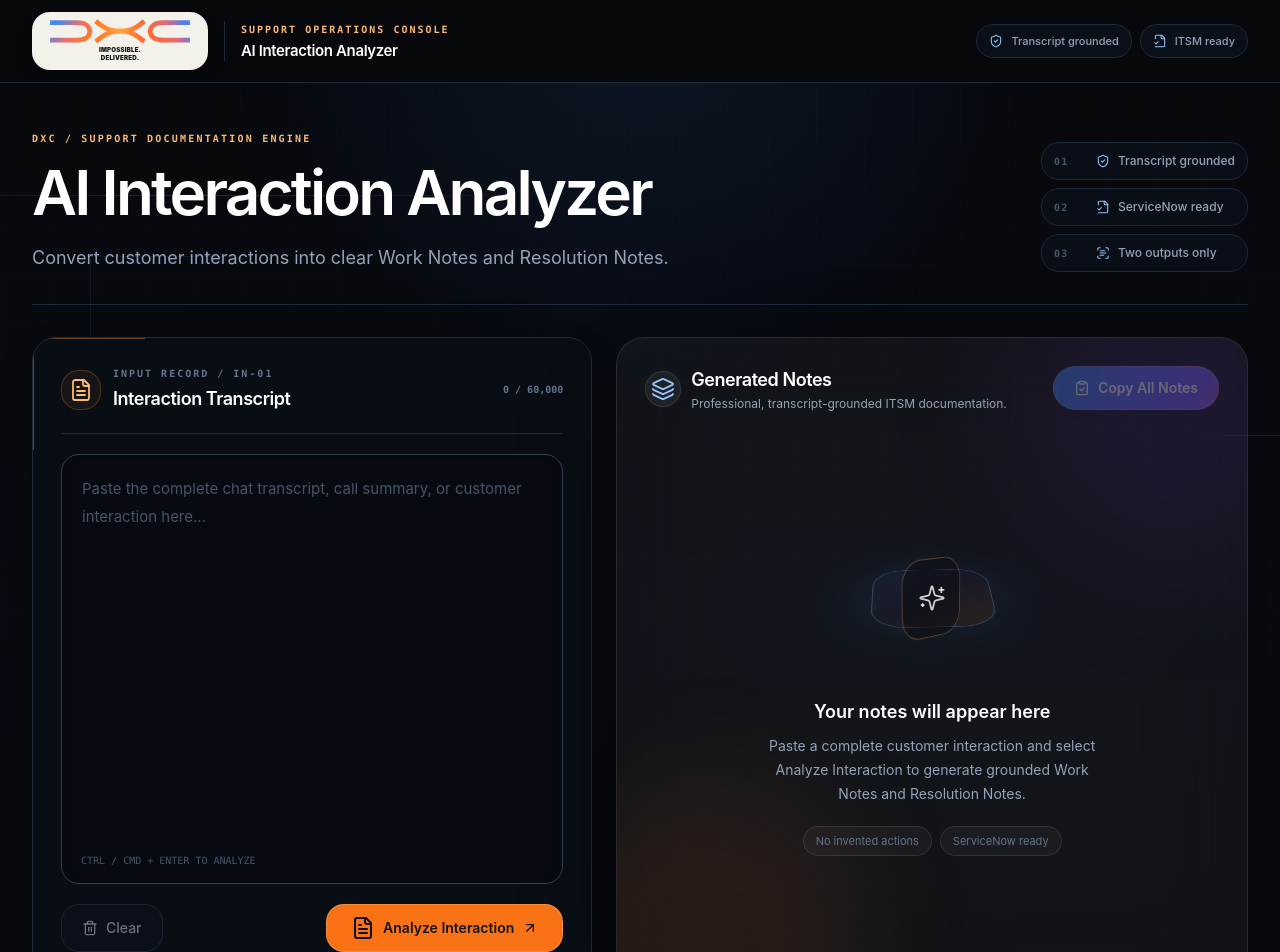
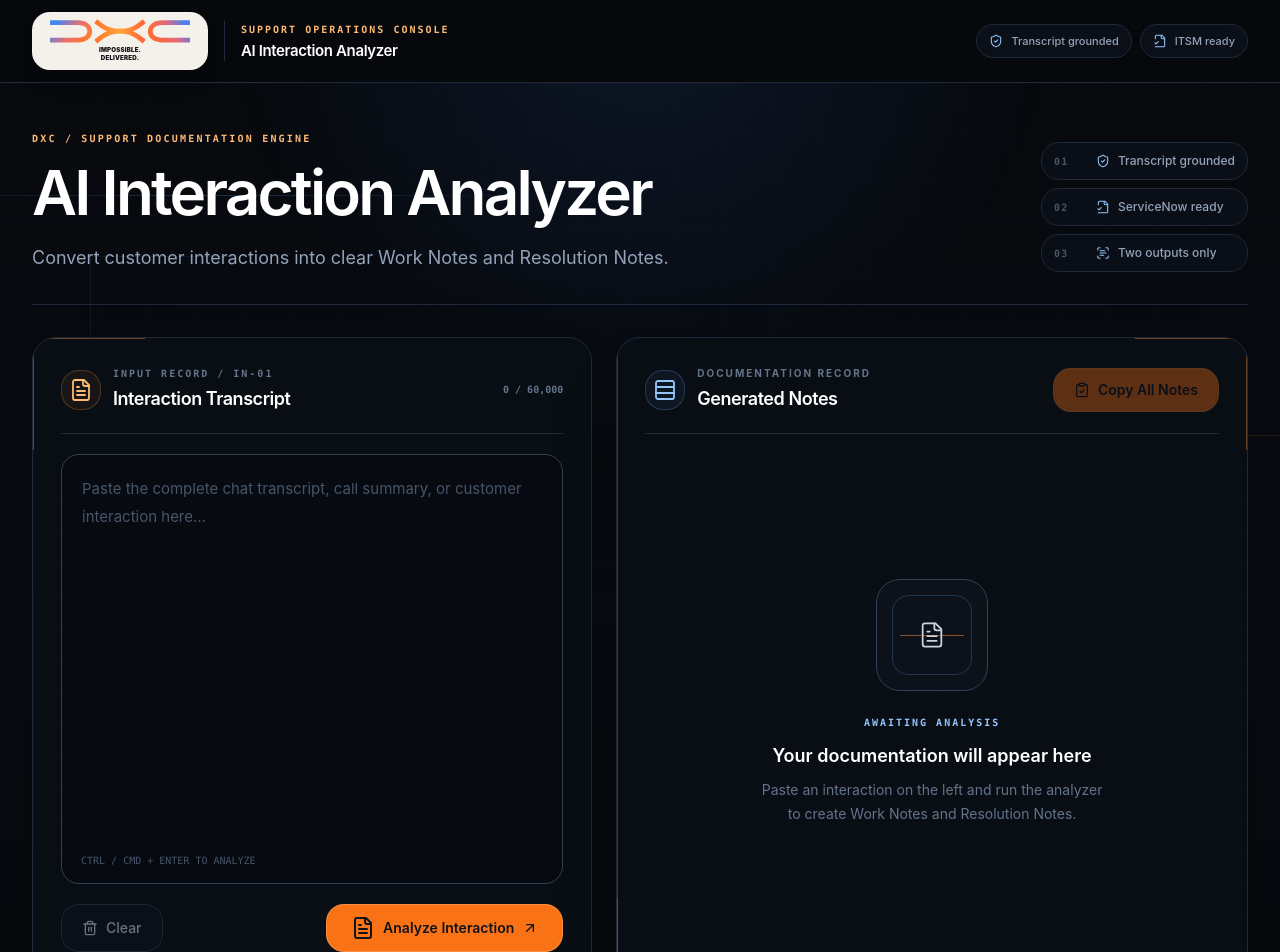
Before and after one commit to Infinity-projects-hue/DXC-Documentation-Tool, a Next.js app: page / in a window 1280 px wide. Shown: the top 952 px of the page. Built offline with nearby package versions, Linux system fonts and the light colour scheme.

Commit message:
Align Work Notes and Resolution Notes records

```diff
--- a/components/documentation/OutputCards.tsx
+++ b/components/documentation/OutputCards.tsx
@@ -1,22 +1,39 @@
 "use client";
 
 import * as React from "react";
-import { AnimatePresence, motion } from "framer-motion";
+import { AnimatePresence, motion, useReducedMotion } from "framer-motion";
 import {
   Check,
   ClipboardCheck,
   Copy,
   FileCheck2,
   FileText,
-  Layers3,
-  ShieldCheck,
-  Sparkles,
+  LoaderCircle,
+  Rows3,
 } from "lucide-react";
 import { Button } from "@/components/ui/button";
 import { useAppStore, type DocumentationOutput } from "@/store/useAppStore";
 
-function normalize(value: string): string {
-  return value.trim().replace(/\s+/g, " ");
+function sentenceLines(value: string | string[]): string[] {
+  const values = Array.isArray(value) ? value : [value];
+  return values
+    .flatMap((item) =>
+      item
+        .replace(/\r/g, "")
+        .split(/\n+/)
+        .flatMap((line) => line.match(/[^.!?]+(?:[.!?]+(?=\s|$)|$)/g) ?? [line]),
+    )
+    .map((line) =>
+      line
+        .trim()
+        .replace(/^\s*(?:[>•*\-]|\d+[.)])\s*/, "")
+        .replace(/\s+/g, " "),
+    )
+    .filter(Boolean);
+}
+
+function quoteLines(lines: string[]): string[] {
+  return lines.map((line) => `> ${line}`);
 }
 
 function workNotesText(output: DocumentationOutput): string {
@@ -24,18 +41,22 @@ function workNotesText(output: DocumentationOutput): string {
     "WORK NOTES",
     "",
     "Issue:",
-    normalize(output.workNotes.issue),
+    ...quoteLines(sentenceLines(output.workNotes.issue)),
     "",
-    "Troubleshooting / Actions Performed:",
-    ...output.workNotes.tsPerformed.map(normalize),
+    "TS Performed:",
+    ...quoteLines(sentenceLines(output.workNotes.tsPerformed)),
     "",
-    "Outcome:",
-    normalize(output.workNotes.output),
+    "Output:",
+    ...quoteLines(sentenceLines(output.workNotes.output)),
   ].join("\n");
 }
 
 function resolutionText(output: DocumentationOutput): string {
-  return ["RESOLUTION NOTES", "", normalize(output.resolutionNotes)].join("\n");
+  return [
+    "RESOLUTION NOTES",
+    "",
+    ...quoteLines(sentenceLines(output.resolutionNotes)),
+  ].join("\n");
 }
 
 function allNotesText(output: DocumentationOutput): string {
@@ -59,14 +80,17 @@ async function writeClipboard(text: string) {
   document.body.removeChild(textarea);
 }
 
+type CopyTarget = "work" | "resolution" | "all";
+
 export function OutputCards() {
   const output = useAppStore((state) => state.output);
   const isGenerating = useAppStore((state) => state.isGenerating);
-  const [copied, setCopied] = React.useState<"work" | "resolution" | "all" | null>(null);
+  const [copied, setCopied] = React.useState<CopyTarget | null>(null);
 
   const copy = React.useCallback(
-    async (target: "work" | "resolution" | "all") => {
+    async (target: CopyTarget) => {
       if (!output) return;
+
       const text =
         target === "work"
           ? workNotesText(output)
@@ -87,27 +111,27 @@ export function OutputCards() {
 
   return (
     <motion.section
-      initial={{ opacity: 0, y: 18 }}
+      initial={{ opacity: 0, y: 16 }}
       animate={{ opacity: 1, y: 0 }}
-      transition={{ duration: 0.6, delay: 0.06, ease: "easeOut" }}
-      className="relative isolate min-h-[640px] overflow-hidden rounded-[28px] border border-white/10 bg-white/[0.045] shadow-[0_32px_100px_-48px_rgba(0,0,0,0.95)] backdrop-blur-2xl"
+      transition={{ duration: 0.5, ease: "easeOut" }}
+      className="relative min-h-[640px] overflow-hidden rounded-[24px] border border-slate-800 bg-[#090d14] shadow-[0_24px_70px_-42px_rgba(0,0,0,0.95)]"
       aria-labelledby="results-heading"
     >
-      <ResultsBackdrop />
+      <TechnicalBackdrop />
 
       <div className="relative z-10 flex min-h-[640px] flex-col p-5 sm:p-6 lg:p-7">
-        <div className="mb-5 flex flex-col gap-4 sm:flex-row sm:items-start sm:justify-between">
-          <div>
-            <div className="flex items-center gap-2.5">
-              <div className="flex h-9 w-9 items-center justify-center rounded-xl border border-white/10 bg-white/[0.055]">
-                <Layers3 className="h-4.5 w-4.5 text-blue-300" strokeWidth={1.8} />
+        <div className="mb-5 flex flex-col gap-4 border-b border-slate-800 pb-5 sm:flex-row sm:items-center sm:justify-between">
+          <div className="flex items-center gap-3">
+            <div className="flex h-10 w-10 items-center justify-center rounded-xl border border-blue-400/25 bg-blue-400/[0.06]">
+              <Rows3 className="h-4.5 w-4.5 text-blue-300" strokeWidth={1.8} />
             </div>
             <div>
-                <h2 id="results-heading" className="text-base font-semibold tracking-tight text-white sm:text-lg">
+              <p className="text-[10px] font-bold uppercase tracking-[0.2em] text-slate-500">
+                Documentation record
+              </p>
+              <h2 id="results-heading" className="mt-1 text-lg font-semibold tracking-tight text-white">
                 Generated Notes
               </h2>
-                <p className="mt-0.5 text-xs text-slate-400">Professional, transcript-grounded ITSM documentation.</p>
-              </div>
             </div>
           </div>
 
@@ -115,7 +139,7 @@ export function OutputCards() {
             type="button"
             onClick={() => void copy("all")}
             disabled={!output || isGenerating}
-            className="h-11 rounded-2xl border border-orange-300/20 bg-gradient-to-r from-orange-500 via-rose-500 to-violet-600 px-5 font-semibold text-white shadow-[0_16px_34px_-20px_rgba(249,115,22,0.9)] hover:brightness-110 focus-visible:ring-2 focus-visible:ring-orange-300/60 disabled:opacity-35"
+            className="h-11 rounded-xl border border-orange-300/30 bg-orange-500 px-5 font-semibold text-[#111318] shadow-none hover:bg-orange-400 focus-visible:ring-2 focus-visible:ring-orange-300/70 disabled:opacity-35"
           >
             {copied === "all" ? <Check className="h-4 w-4" /> : <ClipboardCheck className="h-4 w-4" />}
             {copied === "all" ? "Copied successfully" : "Copy All Notes"}
@@ -126,9 +150,9 @@ export function OutputCards() {
           {isGenerating ? (
             <motion.div
               key="loading"
-              initial={{ opacity: 0, scale: 0.98 }}
-              animate={{ opacity: 1, scale: 1 }}
-              exit={{ opacity: 0, scale: 0.98 }}
+              initial={{ opacity: 0 }}
+              animate={{ opacity: 1 }}
+              exit={{ opacity: 0 }}
               className="flex flex-1 items-center justify-center"
             >
               <AnalysisLoader />
@@ -136,14 +160,15 @@ export function OutputCards() {
           ) : output ? (
             <motion.div
               key="results"
-              initial={{ opacity: 0, y: 18 }}
+              initial={{ opacity: 0, y: 14 }}
               animate={{ opacity: 1, y: 0 }}
-              exit={{ opacity: 0, y: -12 }}
-              transition={{ duration: 0.5, ease: "easeOut" }}
+              exit={{ opacity: 0, y: -10 }}
+              transition={{ duration: 0.45, ease: "easeOut" }}
               className="flex flex-1 flex-col gap-4"
             >
-              <NotesCard
+              <RecordCard
                 title="Work Notes"
+                code="WN"
                 icon={FileText}
                 accent="blue"
                 action={
@@ -154,33 +179,19 @@ export function OutputCards() {
                   />
                 }
               >
-                <NoteSection label="Issue">
-                  <p>{output.workNotes.issue}</p>
-                </NoteSection>
+                <RecordRow index="01" label="Issue" lines={sentenceLines(output.workNotes.issue)} accent="blue" />
+                <RecordRow
+                  index="02"
+                  label="TS Performed"
+                  lines={sentenceLines(output.workNotes.tsPerformed)}
+                  accent="orange"
+                />
+                <RecordRow index="03" label="Output" lines={sentenceLines(output.workNotes.output)} accent="blue" last />
+              </RecordCard>
 
-                <NoteSection label="Troubleshooting / Actions Performed">
-                  <div className="space-y-2.5">
-                    {output.workNotes.tsPerformed.map((action, index) => (
-                      <motion.p
-                        key={`${action}-${index}`}
-                        initial={{ opacity: 0, x: -8 }}
-                        animate={{ opacity: 1, x: 0 }}
-                        transition={{ delay: 0.08 + index * 0.035 }}
-                        className="border-l border-violet-400/25 pl-3"
-                      >
-                        {action}
-                      </motion.p>
-                    ))}
-                  </div>
-                </NoteSection>
-
-                <NoteSection label="Outcome">
-                  <p>{output.workNotes.output}</p>
-                </NoteSection>
-              </NotesCard>
-
-              <NotesCard
+              <RecordCard
                 title="Resolution Notes"
+                code="RN"
                 icon={FileCheck2}
                 accent="orange"
                 action={
@@ -191,8 +202,14 @@ export function OutputCards() {
                   />
                 }
               >
-                <p className="text-[15px] leading-7 text-slate-200">{output.resolutionNotes}</p>
-              </NotesCard>
+                <RecordRow
+                  index="04"
+                  label="Resolution"
+                  lines={sentenceLines(output.resolutionNotes)}
+                  accent="orange"
+                  last
+                />
+              </RecordCard>
             </motion.div>
           ) : (
             <motion.div
@@ -212,10 +229,10 @@ export function OutputCards() {
         {copied && (
           <motion.div
             role="status"
-            initial={{ opacity: 0, y: 16, scale: 0.96 }}
+            initial={{ opacity: 0, y: 12, scale: 0.97 }}
             animate={{ opacity: 1, y: 0, scale: 1 }}
-            exit={{ opacity: 0, y: 10, scale: 0.96 }}
-            className="absolute bottom-5 left-1/2 z-30 flex -translate-x-1/2 items-center gap-2 rounded-full border border-emerald-300/20 bg-[#0d1716]/90 px-4 py-2.5 text-xs font-medium text-emerald-200 shadow-2xl backdrop-blur-xl"
+            exit={{ opacity: 0, y: 8, scale: 0.97 }}
+            className="absolute bottom-5 left-1/2 z-30 flex -translate-x-1/2 items-center gap-2 rounded-full border border-emerald-300/25 bg-[#0d1716] px-4 py-2.5 text-xs font-medium text-emerald-200 shadow-2xl"
           >
             <Check className="h-3.5 w-3.5" />
             Copied successfully
@@ -226,57 +243,94 @@ export function OutputCards() {
   );
 }
 
-type NotesCardProps = {
+function TechnicalBackdrop() {
+  return (
+    <div aria-hidden className="pointer-events-none absolute inset-0 overflow-hidden">
+      <div className="absolute inset-0 opacity-[0.045] [background-image:linear-gradient(rgba(148,163,184,0.42)_1px,transparent_1px),linear-gradient(90deg,rgba(148,163,184,0.42)_1px,transparent_1px)] [background-size:32px_32px]" />
+      <div className="absolute left-0 top-0 h-full w-px bg-blue-400/30" />
+      <div className="absolute right-0 top-0 h-28 w-px bg-orange-400/40" />
+      <div className="absolute right-0 top-0 h-px w-28 bg-orange-400/40" />
+      <div className="absolute bottom-0 left-0 h-20 w-px bg-blue-400/25" />
+      <div className="absolute bottom-0 left-0 h-px w-20 bg-blue-400/25" />
+    </div>
+  );
+}
+
+type RecordCardProps = {
   title: string;
+  code: string;
   icon: React.ElementType;
   accent: "blue" | "orange";
   action: React.ReactNode;
   children: React.ReactNode;
 };
 
-function NotesCard({ title, icon: Icon, accent, action, children }: NotesCardProps) {
-  const tones =
+function RecordCard({ title, code, icon: Icon, accent, action, children }: RecordCardProps) {
+  const tone =
     accent === "blue"
-      ? {
-          icon: "text-blue-300",
-          glow: "from-blue-500/15 via-violet-500/5 to-transparent",
-          line: "via-blue-300/60",
-        }
-      : {
-          icon: "text-orange-300",
-          glow: "from-orange-500/15 via-rose-500/5 to-transparent",
-          line: "via-orange-300/60",
-        };
+      ? "border-blue-400/20 bg-blue-400/[0.04] text-blue-300"
+      : "border-orange-400/20 bg-orange-400/[0.04] text-orange-300";
 
   return (
     <motion.article
-      whileHover={{ y: -3, rotateX: 0.35, rotateY: -0.3 }}
-      transition={{ duration: 0.25 }}
-      className="group relative overflow-hidden rounded-[22px] border border-white/10 bg-[#0b101a]/75 shadow-[0_18px_54px_-34px_rgba(0,0,0,0.95)] [transform-style:preserve-3d]"
+      whileHover={{ y: -2 }}
+      transition={{ duration: 0.22 }}
+      className="overflow-hidden rounded-[20px] border border-slate-800 bg-[#0c111a]"
     >
-      <div aria-hidden className={`pointer-events-none absolute inset-0 bg-gradient-to-br ${tones.glow}`} />
-      <div aria-hidden className={`pointer-events-none absolute inset-x-12 top-0 h-px bg-gradient-to-r from-transparent ${tones.line} to-transparent`} />
-      <div className="relative z-10 border-b border-white/[0.07] px-5 py-4">
-        <div className="flex items-center justify-between gap-3">
+      <div className="flex items-center justify-between gap-3 border-b border-slate-800 px-4 py-4 sm:px-5">
         <div className="flex items-center gap-3">
-            <div className="flex h-9 w-9 items-center justify-center rounded-xl border border-white/10 bg-white/[0.045]">
-              <Icon className={`h-4.5 w-4.5 ${tones.icon}`} strokeWidth={1.8} />
+          <div className={`flex h-9 w-9 items-center justify-center rounded-lg border ${tone}`}>
+            <Icon className="h-4.5 w-4.5" strokeWidth={1.8} />
           </div>
+          <div className="flex items-baseline gap-3">
             <h3 className="font-semibold tracking-tight text-white">{title}</h3>
+            <span className="font-mono text-[10px] font-semibold tracking-[0.18em] text-slate-600">{code}</span>
+          </div>
         </div>
         {action}
       </div>
-      </div>
-      <div className="relative z-10 space-y-5 px-5 py-5 text-sm leading-6 text-slate-300">{children}</div>
+      <div>{children}</div>
     </motion.article>
   );
 }
 
-function NoteSection({ label, children }: { label: string; children: React.ReactNode }) {
+function RecordRow({
+  index,
+  label,
+  lines,
+  accent,
+  last = false,
+}: {
+  index: string;
+  label: string;
+  lines: string[];
+  accent: "blue" | "orange";
+  last?: boolean;
+}) {
+  const quoteTone = accent === "blue" ? "text-blue-300" : "text-orange-300";
+
   return (
-    <section>
-      <h4 className="mb-2.5 text-[10.5px] font-bold uppercase tracking-[0.16em] text-slate-500">{label}</h4>
-      <div className="text-[14px] leading-[1.7] text-slate-300">{children}</div>
+    <section
+      className={`grid gap-3 px-4 py-5 sm:px-5 md:grid-cols-[42px_150px_minmax(0,1fr)] md:gap-4 ${
+        last ? "" : "border-b border-slate-800"
+      }`}
+    >
+      <span className="font-mono text-[10px] font-semibold tracking-[0.14em] text-slate-600">{index}</span>
+      <h4 className="text-[11px] font-bold uppercase tracking-[0.16em] text-slate-400">{label}</h4>
+      <div className="space-y-2.5">
+        {lines.map((line, lineIndex) => (
+          <motion.p
+            key={`${index}-${lineIndex}-${line}`}
+            initial={{ opacity: 0, x: -6 }}
+            animate={{ opacity: 1, x: 0 }}
+            transition={{ delay: lineIndex * 0.025 }}
+            className="grid grid-cols-[18px_minmax(0,1fr)] gap-2 text-[14px] leading-6 text-slate-300"
+          >
+            <span className={`font-mono font-bold ${quoteTone}`}>&gt;</span>
+            <span>{line}</span>
+          </motion.p>
+        ))}
+      </div>
     </section>
   );
 }
@@ -287,7 +341,7 @@ function CopyButton({ label, copied, onClick }: { label: string; copied: boolean
       type="button"
       onClick={onClick}
       aria-label={label}
-      className="inline-flex h-9 items-center gap-2 rounded-xl border border-white/10 bg-white/[0.045] px-3 text-xs font-medium text-slate-300 transition hover:border-white/20 hover:bg-white/[0.08] hover:text-white focus-visible:outline-none focus-visible:ring-2 focus-visible:ring-blue-400/60"
+      className="inline-flex h-9 items-center gap-2 rounded-lg border border-slate-700 bg-[#111823] px-3 text-xs font-medium text-slate-300 transition hover:border-slate-600 hover:bg-[#151e2b] hover:text-white focus-visible:outline-none focus-visible:ring-2 focus-visible:ring-blue-400/60"
     >
       {copied ? <Check className="h-3.5 w-3.5 text-emerald-300" /> : <Copy className="h-3.5 w-3.5" />}
       <span className="hidden sm:inline">{copied ? "Copied" : "Copy"}</span>
@@ -298,84 +352,43 @@ function CopyButton({ label, copied, onClick }: { label: string; copied: boolean
 function EmptyState() {
   return (
     <div className="mx-auto max-w-sm px-5 text-center">
-      <div className="relative mx-auto mb-7 h-36 w-36 [perspective:700px]" aria-hidden>
-        <motion.div
-          className="absolute inset-3 rounded-[34px] border border-blue-300/25 bg-gradient-to-br from-blue-500/10 via-violet-500/5 to-orange-400/10 shadow-[0_0_70px_rgba(59,130,246,0.14)] [transform-style:preserve-3d]"
-          animate={{ rotateX: [58, 68, 58], rotateZ: [-8, 8, -8], y: [0, -5, 0] }}
-          transition={{ duration: 7, repeat: Infinity, ease: "easeInOut" }}
-        />
-        <motion.div
-          className="absolute inset-8 rounded-[24px] border border-orange-300/30 bg-black/30 [transform-style:preserve-3d]"
-          animate={{ rotateY: [0, 180, 360], rotateX: [20, -20, 20] }}
-          transition={{ duration: 9, repeat: Infinity, ease: "linear" }}
-        />
-        <div className="absolute inset-0 flex items-center justify-center">
-          <Sparkles className="h-7 w-7 text-white/80" strokeWidth={1.5} />
+      <div className="relative mx-auto mb-6 flex h-28 w-28 items-center justify-center" aria-hidden>
+        <div className="absolute inset-0 rounded-[24px] border border-slate-700 bg-[#0c111a]" />
+        <div className="absolute inset-4 rounded-[16px] border border-blue-400/25" />
+        <div className="absolute left-6 right-6 top-1/2 h-px bg-orange-400/50" />
+        <FileText className="relative h-7 w-7 text-slate-300" strokeWidth={1.5} />
       </div>
-      </div>
-      <h3 className="text-lg font-semibold text-white">Your notes will appear here</h3>
-      <p className="mt-2 text-sm leading-6 text-slate-400">
-        Paste a complete customer interaction and select Analyze Interaction to generate grounded Work Notes and Resolution Notes.
+      <p className="font-mono text-[10px] font-semibold uppercase tracking-[0.2em] text-blue-300">Awaiting analysis</p>
+      <h3 className="mt-3 text-lg font-semibold text-white">Your documentation will appear here</h3>
+      <p className="mt-2 text-sm leading-6 text-slate-500">
+        Paste an interaction on the left and run the analyzer to create Work Notes and Resolution Notes.
       </p>
-      <div className="mt-5 flex flex-wrap justify-center gap-2 text-[11px] text-slate-500">
-        <span className="rounded-full border border-white/10 bg-white/[0.035] px-3 py-1.5">No invented actions</span>
-        <span className="rounded-full border border-white/10 bg-white/[0.035] px-3 py-1.5">ServiceNow ready</span>
-      </div>
     </div>
   );
 }
 
 function AnalysisLoader() {
+  const reduceMotion = useReducedMotion();
+
   return (
-    <div className="max-w-sm px-5 text-center">
-      <div className="relative mx-auto mb-8 h-44 w-44 [perspective:900px]" aria-hidden>
+    <div className="text-center">
+      <div className="relative mx-auto mb-7 flex h-32 w-32 items-center justify-center" aria-hidden>
         <motion.div
-          className="absolute inset-3 rounded-full border border-blue-300/35"
-          animate={{ rotateX: [0, 70, 0], rotateY: [0, 180, 360] }}
-          transition={{ duration: 4.2, repeat: Infinity, ease: "linear" }}
+          className="absolute inset-0 rounded-[28px] border border-blue-400/30"
+          animate={reduceMotion ? undefined : { rotate: 360 }}
+          transition={{ duration: 8, repeat: Infinity, ease: "linear" }}
         />
         <motion.div
-          className="absolute inset-7 rounded-full border border-violet-300/35"
-          animate={{ rotateX: [75, 0, 75], rotateZ: [0, -180, -360] }}
-          transition={{ duration: 3.4, repeat: Infinity, ease: "linear" }}
+          className="absolute inset-4 rounded-[20px] border border-orange-400/35"
+          animate={reduceMotion ? undefined : { rotate: -360 }}
+          transition={{ duration: 6, repeat: Infinity, ease: "linear" }}
         />
-        <motion.div
-          className="absolute inset-11 rounded-full border border-orange-300/45"
-          animate={{ rotateY: [70, 0, 70], rotateZ: [0, 180, 360] }}
-          transition={{ duration: 2.9, repeat: Infinity, ease: "linear" }}
-        />
-        <motion.div
-          className="absolute left-1/2 top-1/2 h-14 w-14 -translate-x-1/2 -translate-y-1/2 rounded-2xl bg-gradient-to-br from-blue-500 via-violet-500 to-orange-400 shadow-[0_0_65px_rgba(99,102,241,0.7)]"
-          animate={{ rotate: [0, 90, 180, 270, 360], scale: [0.92, 1.06, 0.92] }}
-          transition={{ duration: 5, repeat: Infinity, ease: "easeInOut" }}
-        />
+        <LoaderCircle className="h-8 w-8 text-white" strokeWidth={1.4} />
       </div>
-      <h3 className="text-lg font-semibold text-white">Building support documentation</h3>
-      <p className="mt-2 text-sm leading-6 text-slate-400">
-        Extracting the reported issue, verified actions, observed outcome, and concise resolution.
+      <p className="font-mono text-[10px] font-semibold uppercase tracking-[0.22em] text-orange-300">
+        Processing interaction
       </p>
-      <div className="mt-5 flex items-center justify-center gap-2 text-xs text-blue-300">
-        <ShieldCheck className="h-4 w-4" />
-        Grounded only in the supplied transcript
-      </div>
+      <p className="mt-3 text-sm text-slate-500">Extracting only documented actions and confirmed status.</p>
     </div>
   );
 }
-
-function ResultsBackdrop() {
-  return (
-    <div aria-hidden className="pointer-events-none absolute inset-0 overflow-hidden">
-      <motion.div
-        className="absolute -right-24 -top-24 h-72 w-72 rounded-full bg-violet-600/10 blur-3xl"
-        animate={{ x: [0, -24, 0], y: [0, 20, 0], scale: [0.95, 1.08, 0.95] }}
-        transition={{ duration: 13, repeat: Infinity, ease: "easeInOut" }}
-      />
-      <motion.div
-        className="absolute -bottom-32 -left-24 h-80 w-80 rounded-full bg-orange-500/10 blur-3xl"
-        animate={{ x: [0, 28, 0], y: [0, -18, 0], scale: [1.05, 0.92, 1.05] }}
-        transition={{ duration: 15, repeat: Infinity, ease: "easeInOut" }}
-      />
-      <div className="absolute inset-0 opacity-[0.045] [background-image:linear-gradient(rgba(255,255,255,0.32)_1px,transparent_1px),linear-gradient(90deg,rgba(255,255,255,0.32)_1px,transparent_1px)] [background-size:44px_44px] [mask-image:linear-gradient(to_bottom,black,transparent_85%)]" />
-    </div>
-  );
-}
```
Lines whose indentation alone changed are shown as unchanged.
